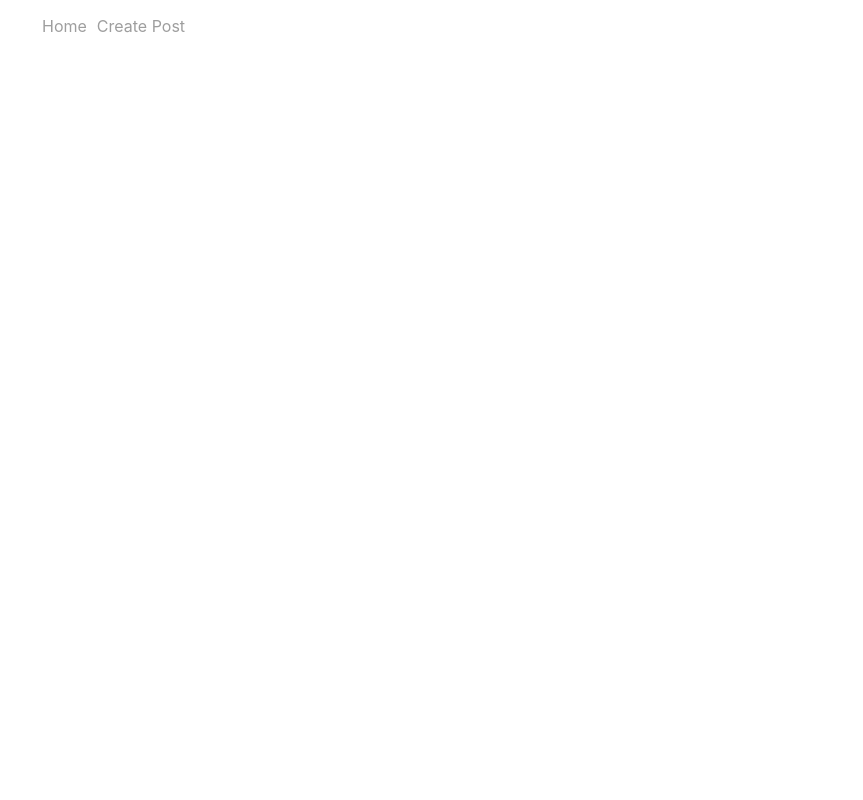
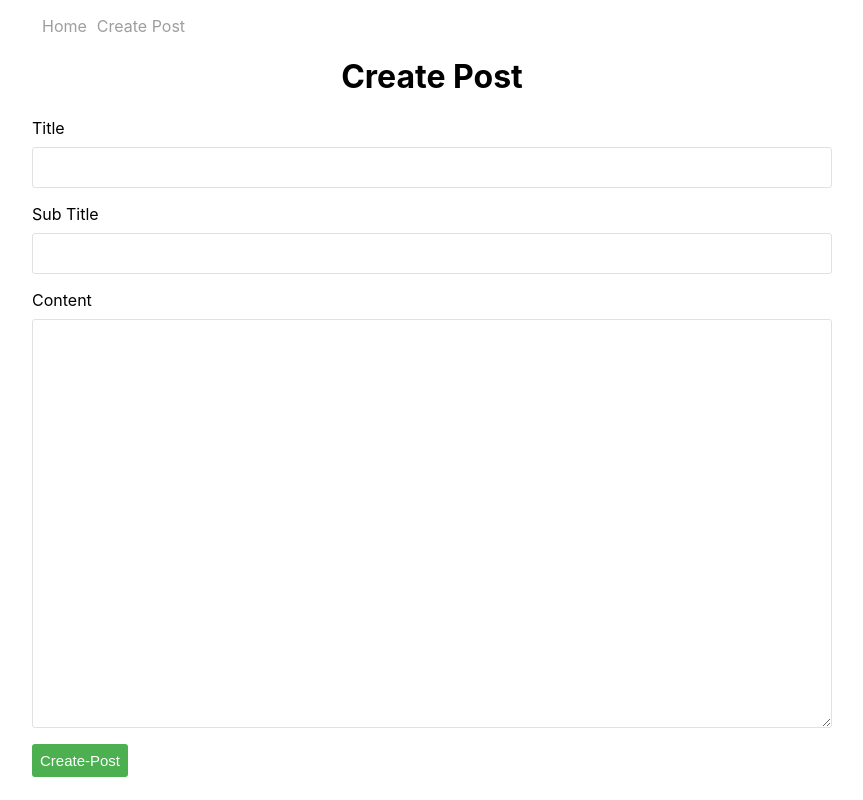
Before and after one commit to Shibaji121/react-blog, a React (Create React App) app: page /create-post in a window 1280 px wide. Shown: the whole page, without its empty margins (208-1071 px from the left). Built offline with nearby package versions, Linux system fonts and the light colour scheme.

Commit message:
import issue resolved and form created

```diff
--- a/src/components/App.js
+++ b/src/components/App.js
@@ -1,14 +1,17 @@
 import { Routes ,Route } from 'react-router-dom';
-import { Navbar, Home, PostDetail, CreatePost } from './';
+import Navbar from './Navbar';
+import Home from './Home';
+import PostDetail from './PostDetail';
+import CreatePost from './CreatePost';
 
 function App() {
   return (
     <div className="container">
       <Navbar />
       <Routes>
-        <Route path='/' component={<Home/>} />
-        <Route path='/post/:postId' component={<PostDetail/>} />
-        <Route path='/create-post' component={<CreatePost/>} />
+        <Route exact path='/' element={<Home/>} />
+        <Route exact path='/post/:postId' element={<PostDetail/>} />
+        <Route exact path='/create-post' element={<CreatePost/>} />
       </Routes>
     </div>
   );
--- a/src/components/CreatePost.js
+++ b/src/components/CreatePost.js
@@ -1,7 +1,36 @@
+import { useState } from "react";
+
 function CreatePost() {
+
+  const [title, setTitle] = useState();
+  const [content, setContent] = useState();
+  const [subtitle, setSubtitle] = useState();
+
+  function handleSubmit(e) {
+    e.preventDefault();
+    console.log('title', title);
+  }
     return (
-      <div className="">
-        CreatePost
+      <div className="create-post">
+        <h1>Create Post</h1>
+        <form onSubmit={handleSubmit}>
+          <div className="form-field">
+              <label>Title</label>
+              <input value={title} onChange={(e) => setTitle(e.target.value)} />
+          </div>
+
+          <div className="form-field">
+              <label>Sub Title</label>
+              <input value={subtitle} onChange={(e) => setSubtitle(e.target.value)} />
+          </div>
+
+          <div className="form-field">
+              <label>Content</label>
+              <textarea value={content} onChange={(e) => setContent(e.target.value)}></textarea>
+          </div>
+
+          <button className="create-post-btn">Create-Post</button>
+        </form>
       </div>
     );
   }
```
